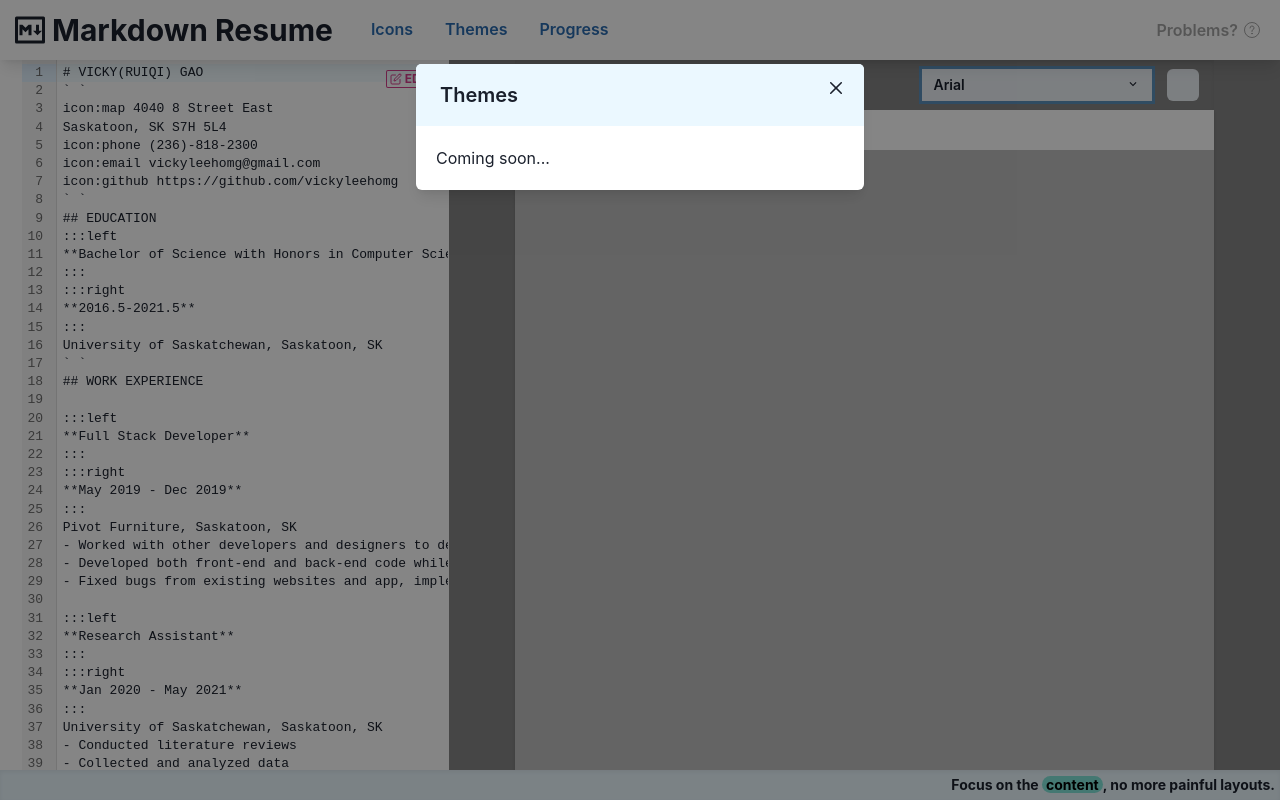
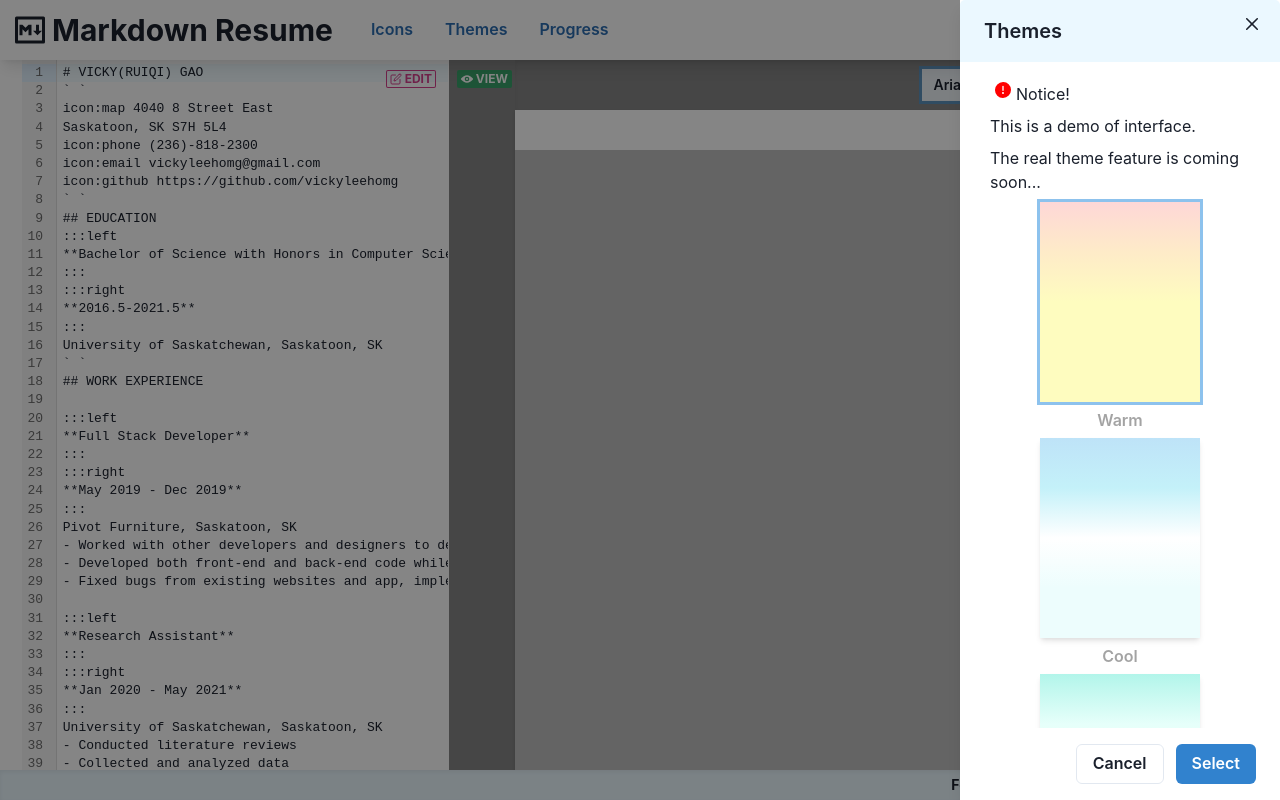
Before and after one commit to vickyleehomg/markdown-editor-ts, a React app: page / in a window 1280 px wide. Both pictures are taken after a click on the button "Themes". Built offline with nearby package versions, Linux system fonts and the light colour scheme; what markdown-it-container would draw is missing.

Commit message:
Move theme to drawer, interface demo created

```diff
--- a/src/App.tsx
+++ b/src/App.tsx
@@ -4,12 +4,13 @@ import { Flex, ChakraProvider} from '@chakra-ui/react';
 import Header from './components/layout/header';
 import Footer from './components/layout/footer';
 import Main from './main';
-import { EditorContext, FontContext } from './utils/contexts';
+import { EditorContext, FontContext, ThemeContext } from './utils/contexts';
 
 function App() {
 
   const [markdownText, setMarkdownText] = useState("");
   const [font, setFont] = useState("Arial");
+  const [theme, setTheme] = useState("warm");
 
   const contextValue = {
     markdownText,
@@ -20,15 +21,21 @@ function App() {
     font,
     setFont
   };
+  const themeContextValue = {
+    theme,
+    setTheme
+  }
 
   return (
     <EditorContext.Provider value={contextValue}>
       <ChakraProvider>
         <Flex>
-          <Header/>
-          <FontContext.Provider value={fontContextValue}>
-            <Main/>
-          </FontContext.Provider>
+          <ThemeContext.Provider value={themeContextValue}>
+            <Header/>
+            <FontContext.Provider value={fontContextValue}>
+              <Main/>
+            </FontContext.Provider>
+          </ThemeContext.Provider>
           <Footer/>
         </Flex>
       </ChakraProvider>
--- /dev/null
+++ b/src/components/headerMenu/comfirmDialog.tsx
@@ -0,0 +1,45 @@
+import React from 'react';
+import {
+    Button,
+    AlertDialog,
+    AlertDialogBody,
+    AlertDialogFooter,
+    AlertDialogHeader,
+    AlertDialogContent,
+    AlertDialogOverlay,
+} from '@chakra-ui/react'
+
+export default function ConfirmDialog(props:any) {
+    const cancelRef = React.useRef(null)
+
+    return (
+        <AlertDialog
+          isOpen={props.isOpen}
+          leastDestructiveRef={cancelRef}
+          onClose={props.onClose}
+        >
+          <AlertDialogOverlay>
+            <AlertDialogContent>
+              <AlertDialogHeader
+                fontSize='lg' fontWeight='bold'
+                bg='blue.50' borderRadius='5px 5px 0 0'>
+                Select Theme
+              </AlertDialogHeader>
+
+              <AlertDialogBody>
+                Are you sure to use {props.theme} theme?
+              </AlertDialogBody>
+
+              <AlertDialogFooter>
+                <Button ref={cancelRef} onClick={props.onClose}>
+                  Cancel
+                </Button>
+                <Button colorScheme='blue' onClick={props.onClose} ml={3}>
+                  Confirm
+                </Button>
+              </AlertDialogFooter>
+            </AlertDialogContent>
+          </AlertDialogOverlay>
+        </AlertDialog>
+    )
+};
--- /dev/null
+++ b/src/components/headerMenu/themeCollection.tsx
@@ -0,0 +1,64 @@
+import React, { useContext }from 'react';
+import {
+  Box,
+  Button,
+  Flex,
+  Text,
+  Stack
+} from '@chakra-ui/react';
+import { ThemeContext } from '../../utils/contexts';
+import { WarningIcon } from '@chakra-ui/icons';
+
+function ThemeCollection(){
+
+    const selected = 'outline';
+    const unSelected = 'md';
+
+    const { theme, setTheme } = useContext(ThemeContext);
+
+    return(
+        <Stack px='10px'>
+            <Flex>
+                <WarningIcon color='red' mx='5px'/>
+                <Text>Notice!
+                </Text>
+            </Flex>
+            <Text>This is a demo of interface.</Text>
+            <Text>The real theme feature is coming soon...</Text>
+            <Stack as={Button} variant='link'
+                onClick={()=>{
+                    setTheme('warm')}}>
+                <Box
+                    w='160px'
+                    h='200px'
+                    bgGradient='linear(red.100 0%, orange.100 25%, yellow.100 50%)'
+                    boxShadow={(theme === 'warm') ? selected : unSelected}
+                    />
+                <Text color='blackAlpha.500'>Warm</Text>
+            </Stack>
+
+            <Stack as={Button} variant='link' onClick={()=>{setTheme('cool')}}>
+                <Box
+                    w='160px'
+                    h='200px'
+                    bgGradient='linear(blue.100 0%, cyan.100 25%, white 50%, cyan.50 75%)'
+                    boxShadow={(theme === 'cool') ? selected : unSelected}
+                    />
+                <Text color='blackAlpha.500'>Cool</Text>
+            </Stack>
+
+            <Stack as={Button} variant='link' onClick={()=>{setTheme('forest')}}>
+                <Box
+                    w='160px'
+                    h='200px'
+                    bgGradient='linear(teal.100 0%, teal.50 25%, green.50 50%, green.200 75%)'
+                    boxShadow={(theme === 'forest') ? selected : unSelected}
+                    />
+                <Text color='blackAlpha.500'>Forest</Text>
+            </Stack>
+        </Stack>
+
+    );
+};
+
+export default ThemeCollection;
--- a/src/components/headerMenu/themes.tsx
+++ b/src/components/headerMenu/themes.tsx
@@ -1,34 +1,52 @@
-import React from 'react';
+import React, { useContext }from 'react';
 import {
   Button,
-  Modal, ModalOverlay, ModalContent, ModalHeader, ModalBody, ModalCloseButton,
-  Text,
-  useDisclosure
+  Drawer, DrawerBody, DrawerFooter, DrawerHeader, DrawerOverlay, DrawerContent, DrawerCloseButton,
+  useDisclosure,
 } from '@chakra-ui/react';
+import ConfirmDialog from './comfirmDialog';
+import ThemeCollection from './themeCollection';
+import { ThemeContext } from '../../utils/contexts';
 
 function Themes(){
-    const { isOpen, onOpen, onClose } = useDisclosure();
+    const drawer = useDisclosure();
+    const dialog = useDisclosure();
+
+    const { theme } = useContext(ThemeContext);
 
     return(
         <>
             <Button variant='ghost' borderRadius='0' h='100%' colorScheme={'blue'}
-                onClick={onOpen}>
+                onClick={drawer.onOpen}>
                 Themes
             </Button>
-            <Modal isOpen={isOpen} onClose={onClose}>
-                <ModalOverlay />
-                <ModalContent>
-                    <ModalHeader
+            <Drawer
+                isOpen={drawer.isOpen}
+                placement='right'
+                onClose={drawer.onClose}
+            >
+                <DrawerOverlay />
+                <DrawerContent>
+                    <DrawerHeader
                         bg={'blue.50'}
                         borderRadius='5px 5px 0 0'>
                         Themes
-                    </ModalHeader>
-                    <ModalCloseButton />
-                    <ModalBody p='20px'>
-                        <Text>Coming soon...</Text>
-                    </ModalBody>
-                </ModalContent>
-            </Modal>
+                    </DrawerHeader>
+                    <DrawerCloseButton />
+                    <DrawerBody p='20px' overflow='scroll'>
+                        <ThemeCollection/>
+                    </DrawerBody>
+                    <DrawerFooter>
+                        <Button variant='outline' mr={3} onClick={drawer.onClose}>
+                            Cancel
+                        </Button>
+                        <Button colorScheme='blue' onClick={dialog.onOpen}>
+                            Select
+                        </Button>
+                        <ConfirmDialog isOpen={dialog.isOpen} onClose={dialog.onClose} theme={theme}/>
+                    </DrawerFooter>
+                </DrawerContent>
+            </Drawer>
         </>
     );
 };
--- a/src/utils/contexts.ts
+++ b/src/utils/contexts.ts
@@ -13,3 +13,10 @@ const defaultFont = {
 };
 
 export const FontContext = React.createContext(defaultFont);
+
+const defaultTheme = {
+    theme: "warm",
+    setTheme: (a:string) => {}
+};
+
+export const ThemeContext = React.createContext(defaultTheme);
```
